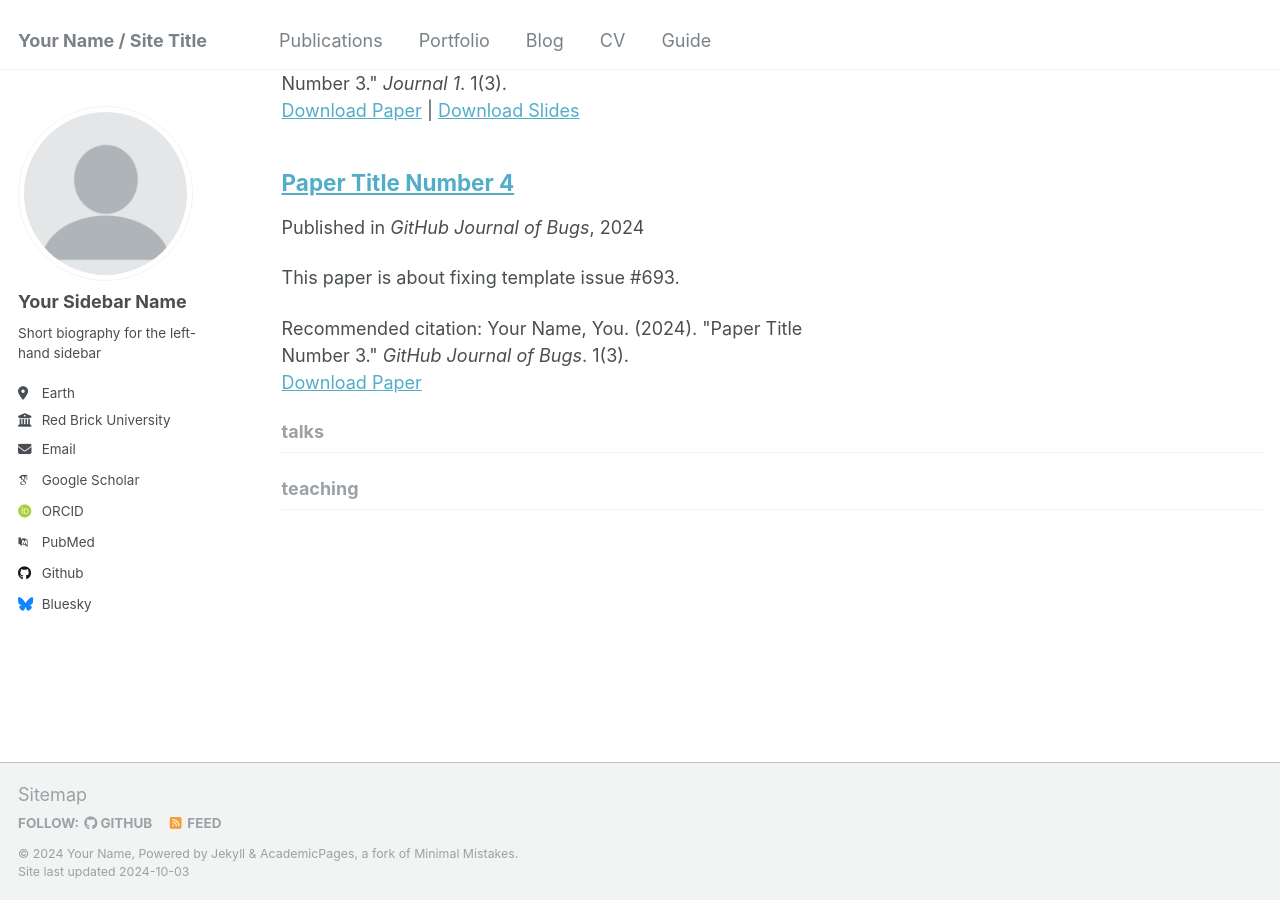
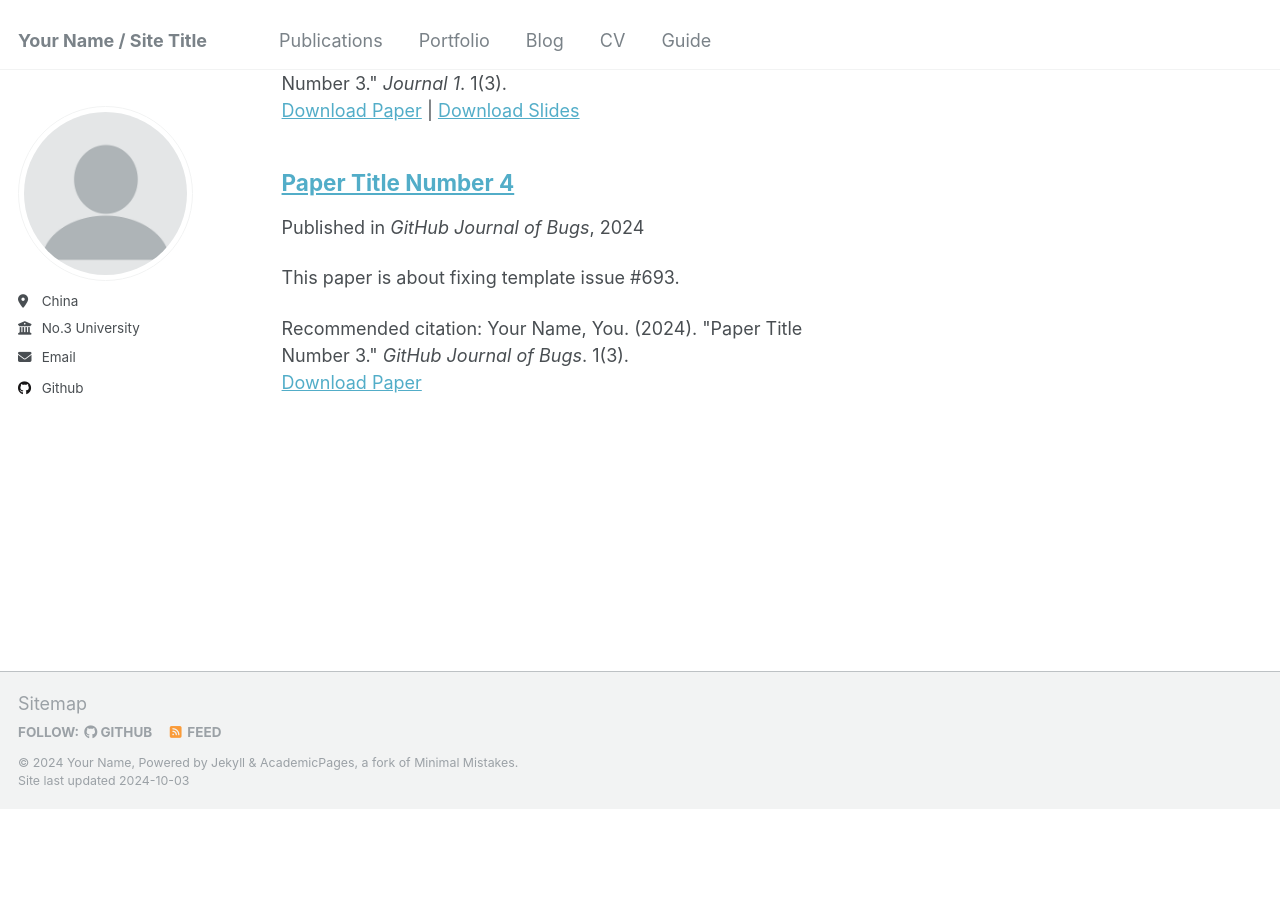
Before and after one commit to bpz2209/bpz2209.github.io, a Jekyll site: the page built from _pages/collection-archive.html, in a window 1280 px wide and 900 px high, scrolled down 1888 px. Built offline with Jekyll 4.4.1, drawn with Linux system fonts in a browser that asks for light colours; some web fonts are replaced; after the commit the page ends 2697 px from its top, so only the background shows below that.

```diff
--- a/_config.yml
+++ b/_config.yml
@@ -22,56 +22,57 @@ repository               : "academicpages/academicpages.github.io"
 author:
   # Biographic information
   avatar           : "profile.png"
-  name             : "Your Sidebar Name"
-  pronouns         : # example: "she/her"
-  bio              : "Short biography for the left-hand sidebar"
-  location         : "Earth"
-  employer         : "Red Brick University"
-  uri              : # URL
-  email            : "none@example.org"
+  # name             : "Your Sidebar Name"
+  # pronouns         : # example: "she/her"
+  # bio              : "Short biography for the left-hand sidebar"
+  location         : "China"
+  employer         : "No.3 University"
+  # uri              : # URL
+  email            : "bpc2209@gmail.com"
 
   # Academic websites
-  arxiv            : # URL - Update with the correct link to your profile
-  googlescholar    : "https://scholar.google.com/citations?user=PS_CX0AAAAAJ"
-  impactstory      : # URL
-  orcid            : "http://orcid.org/yourorcidurl"
-  semantic         : # URL
-  pubmed           : "https://www.ncbi.nlm.nih.gov/pubmed/?term=john+snow"
-  researchgate     : # URL
+  # arxiv            : # URL - Update with the correct link to your profile
+  # googlescholar    : "https://scholar.google.com/citations?user=PS_CX0AAAAAJ"
+  # impactstory      : # URL
+  # orcid            : "http://orcid.org/yourorcidurl"
+  # semantic         : # URL
+  # pubmed           : "https://www.ncbi.nlm.nih.gov/pubmed/?term=john+snow"
+  # researchgate     : # URL
 
   # Repositories and software development
-  bitbucket        : # Username - Update with your username on the site
-  codepen          : # Username
-  dribbble         : # Username
-  github           : "academicpages"
-  kaggle           : # Username
-  stackoverflow    : # User number or user number and name (i.e., use "1" or "1/jeff-atwood")
+  # bitbucket        : # Username - Update with your username on the site
+  # codepen          : # Username
+  # dribbble         : # Username
+  github           : "bpz2209"
+  # kaggle           : # Username
+  # stackoverflow    : # User number or user number and name (i.e., use "1" or "1/jeff-atwood")
 
   # Social media
-  bluesky          : "bsky.app" # Replace this with you Bluesky username
-  facebook         : # Username
-  flickr           : # Username
-  foursquare       : # Username
-  goodreads        : # Username
-  google_plus      : # Username
-  keybase          : # Username
-  instagram        : # Username
-  lastfm           : # Username
-  linkedin         : # Username
-  mastodon         : # URL
-  medium           : # URL
-  pinterest        : # Username
-  soundcloud       : # Username
-  steam            : # Username
-  telegram         : # URL
-  tumblr           : # Username
-  twitter          : # Username for X / Twitter
-  vine             : # Username
-  weibo            : # Username
-  wikipedia        : # Username
-  xing             : # Username
-  youtube          : # Username
-  zhihu            : # Username
+  # bluesky          : "bsky.app" # Replace this with you Bluesky username
+  # facebook         : # Username
+  # flickr           : # Username
+  # foursquare       : # Username
+  # goodreads        : # Username
+  # google_plus      : # Username
+  # keybase          : # Username
+  # instagram        : # Username
+  # lastfm           : # Username
+  # linkedin         : # Username
+  # mastodon         : # URL
+  # medium           : # URL
+  # pinterest        : # Username
+  # soundcloud       : # Username
+  # steam            : # Username
+  # telegram         : # URL
+  # tumblr           : # Username
+  # twitter          : # Username for X / Twitter
+  # vine             : # Username
+  # weibo            : # Username
+  # wikipedia        : # Username
+  # xing             : # Username
+  # youtube          : # Username
+  # zhihu            : # Username
+  bilibili           : 11033676 # UID
 
 # Publication Category - The following the list of publication categories and their headings
 publication_category:
@@ -211,16 +212,10 @@ kramdown:
 
 # These settings control the types of collections used by the template
 collections:
-  teaching:
-    output: true
-    permalink: /:collection/:path/
   publications:
     output: true
     permalink: /:collection/:path/
   portfolio:
-    output: true
-    permalink: /:collection/:path/
-  talks:
     output: true
     permalink: /:collection/:path/
 
@@ -245,15 +240,6 @@ defaults:
     values:
       layout: single
       author_profile: true
-  # _teaching
-  - scope:
-      path: ""
-      type: teaching
-    values:
-      layout: single
-      author_profile: true
-      share: true
-      comments: true
   # _publications
   - scope:
       path: ""
@@ -272,14 +258,6 @@ defaults:
       author_profile: true
       share: true
       comment: true
-  # _talks
-  - scope:
-      path: ""
-      type: talks
-    values:
-      layout: talk
-      author_profile: true
-      share: true
 
 
 # Sass/SCSS
```
